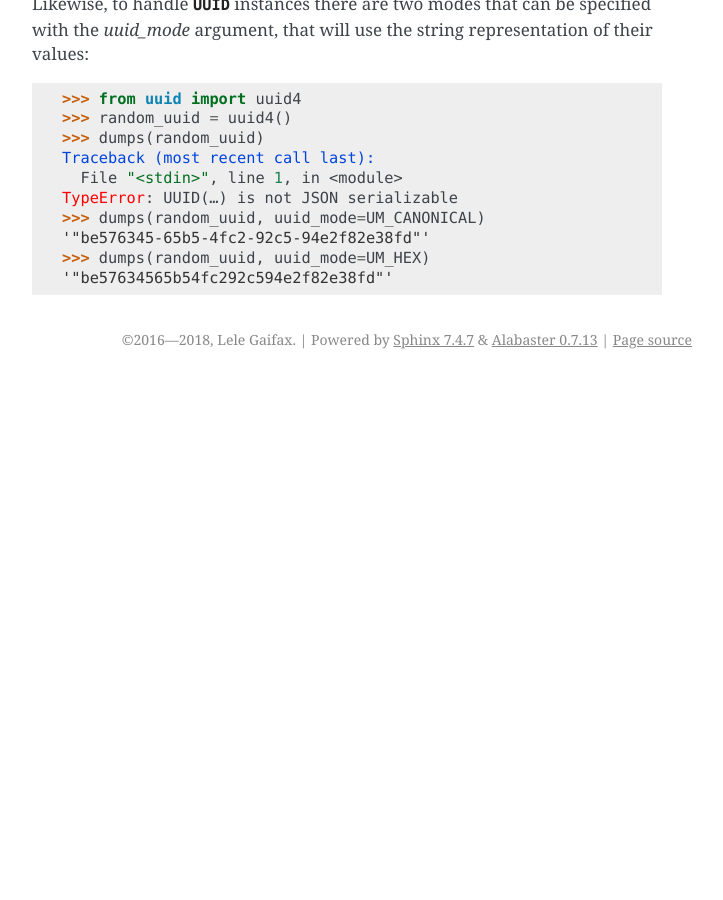
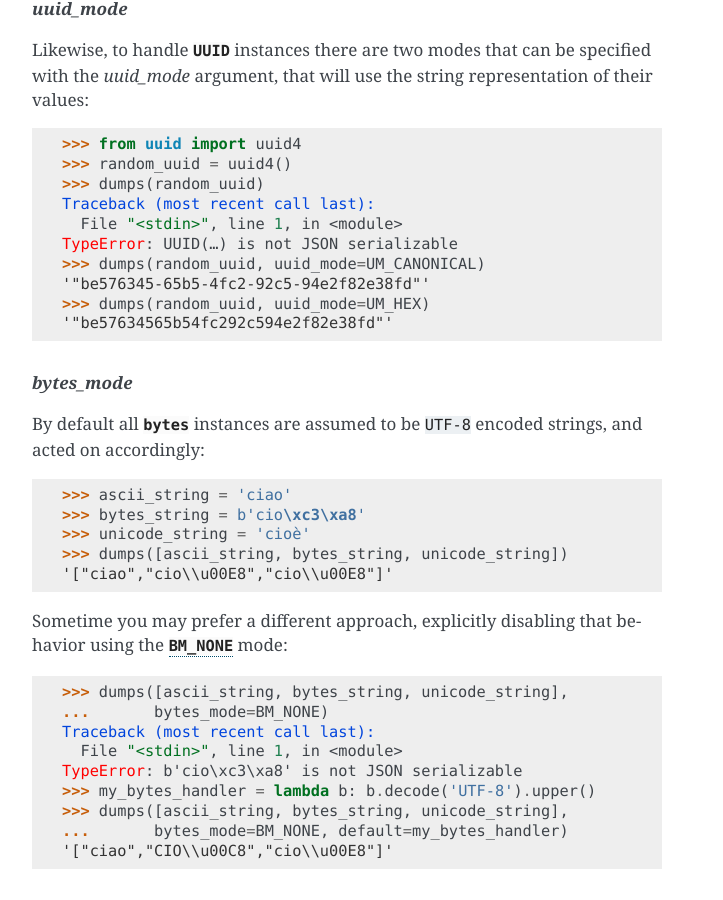
Before and after one commit to python-rapidjson/python-rapidjson, a Sphinx documentation site: the page built from docs/dumps.rst, in a window 1280 px wide and 900 px high, scrolled down 5906 px. Shown: the whole window, without its empty margins (418-1141 px from the left). Built offline with Sphinx 7.4.7, drawn with Linux system fonts in a browser that asks for light colours; before the commit the page ends 6285 px from its top, so only the background shows below that; some of the changed text lies outside the part shown.

Commit message:
Introduce a new bytes_mode option to control how bytes instances gets encoded
This fixes issue #122.

```diff
--- a/docs/dump.rst
+++ b/docs/dump.rst
@@ -18,7 +18,7 @@
 
 .. function:: dump(obj, stream, *, skipkeys=False, ensure_ascii=True, indent=None, \
                    default=None, sort_keys=False, number_mode=None, datetime_mode=None, \
-                   uuid_mode=None, chunk_size=65536, allow_nan=True)
+                   uuid_mode=None, bytes_mode=BM_UTF8, chunk_size=65536, allow_nan=True)
 
    Encode given Python `obj` instance into a ``JSON`` stream.
 
@@ -36,6 +36,7 @@
    :param int datetime_mode: how should :class:`datetime`, :class:`time` and
                              :class:`date` instances be handled
    :param int uuid_mode: how should :class:`UUID` instances be handled
+   :param int bytes_mode: how should :class:`bytes` instances be handled
    :param int chunk_size: write the stream in chunks of this size at a time
    :param bool allow_nan: *compatibility* flag equivalent to ``number_mode=NM_NAN``
 
--- a/docs/dumps.rst
+++ b/docs/dumps.rst
@@ -13,14 +13,14 @@
 
 .. testsetup::
 
-   from rapidjson import (dumps, loads, DM_NONE, DM_ISO8601, DM_UNIX_TIME,
-                          DM_ONLY_SECONDS, DM_IGNORE_TZ, DM_NAIVE_IS_UTC, DM_SHIFT_TO_UTC,
-                          UM_NONE, UM_CANONICAL, UM_HEX, NM_NATIVE, NM_DECIMAL, NM_NAN,
-                          PM_NONE, PM_COMMENTS, PM_TRAILING_COMMAS)
+   from rapidjson import (dumps, loads, BM_NONE, BM_UTF8, DM_NONE, DM_ISO8601,
+                          DM_UNIX_TIME, DM_ONLY_SECONDS, DM_IGNORE_TZ, DM_NAIVE_IS_UTC,
+                          DM_SHIFT_TO_UTC, UM_NONE, UM_CANONICAL, UM_HEX, NM_NATIVE,
+                          NM_DECIMAL, NM_NAN, PM_NONE, PM_COMMENTS, PM_TRAILING_COMMAS)
 
 .. function:: dumps(obj, *, skipkeys=False, ensure_ascii=True, indent=None, \
                     default=None, sort_keys=False, number_mode=None, datetime_mode=None, \
-                    uuid_mode=None, allow_nan=True)
+                    uuid_mode=None, bytes_mode=BM_UTF8, allow_nan=True)
 
    Encode given Python `obj` instance into a ``JSON`` string.
 
@@ -37,6 +37,7 @@
    :param int datetime_mode: how should :class:`datetime`, :class:`time` and
                              :class:`date` instances be handled
    :param int uuid_mode: how should :class:`UUID` instances be handled
+   :param int bytes_mode: how should :class:`bytes` instances be handled
    :param bool allow_nan: *compatibility* flag equivalent to ``number_mode=NM_NAN``
    :returns: A Python :class:`str` instance.
 
@@ -349,6 +350,36 @@
       '"be57634565b54fc292c594e2f82e38fd"'
 
 
+   .. _dumps-bytes-mode:
+   .. rubric:: `bytes_mode`
+
+   By default all :class:`bytes` instances are assumed to be ``UTF-8`` encoded strings,
+   and acted on accordingly:
+
+   .. doctest::
+
+      >>> ascii_string = 'ciao'
+      >>> bytes_string = b'cio\xc3\xa8'
+      >>> unicode_string = 'cioè'
+      >>> dumps([ascii_string, bytes_string, unicode_string])
+      '["ciao","cio\\u00E8","cio\\u00E8"]'
+
+   Sometime you may prefer a different approach, explicitly disabling that behavior using
+   the :data:`BM_NONE` mode:
+
+   .. doctest::
+
+      >>> dumps([ascii_string, bytes_string, unicode_string],
+      ...       bytes_mode=BM_NONE)
+      Traceback (most recent call last):
+        File "<stdin>", line 1, in <module>
+      TypeError: b'cio\xc3\xa8' is not JSON serializable
+      >>> my_bytes_handler = lambda b: b.decode('UTF-8').upper()
+      >>> dumps([ascii_string, bytes_string, unicode_string],
+      ...       bytes_mode=BM_NONE, default=my_bytes_handler)
+      '["ciao","CIO\\u00C8","cio\\u00E8"]'
+
+
 .. _ISO 8601: https://en.wikipedia.org/wiki/ISO_8601
 .. _RapidJSON: http://rapidjson.org/
 .. _UTC: https://en.wikipedia.org/wiki/Coordinated_Universal_Time
```
Also changed, not shown: other parts of docs/dumps.rst (+1 -1 lines), docs/api.rst (+14 -0 lines), docs/encoder.rst (+26 -7 lines), 1 other file.
